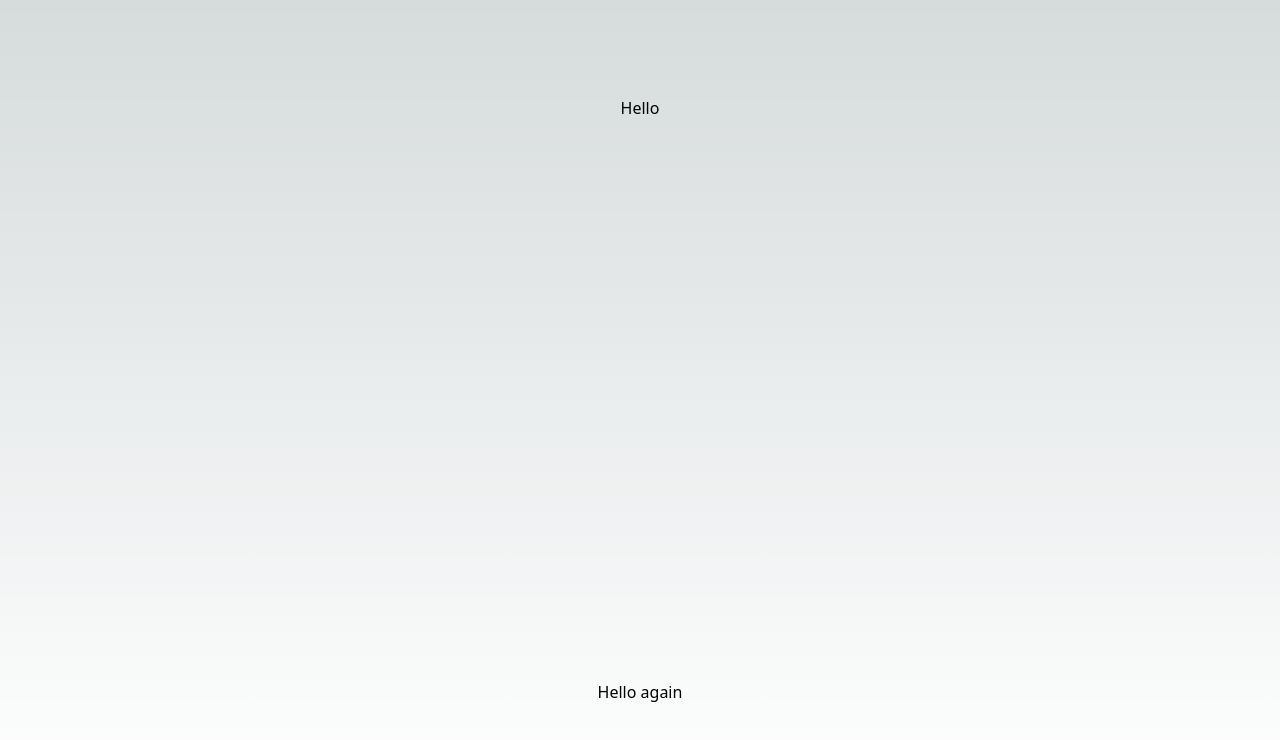
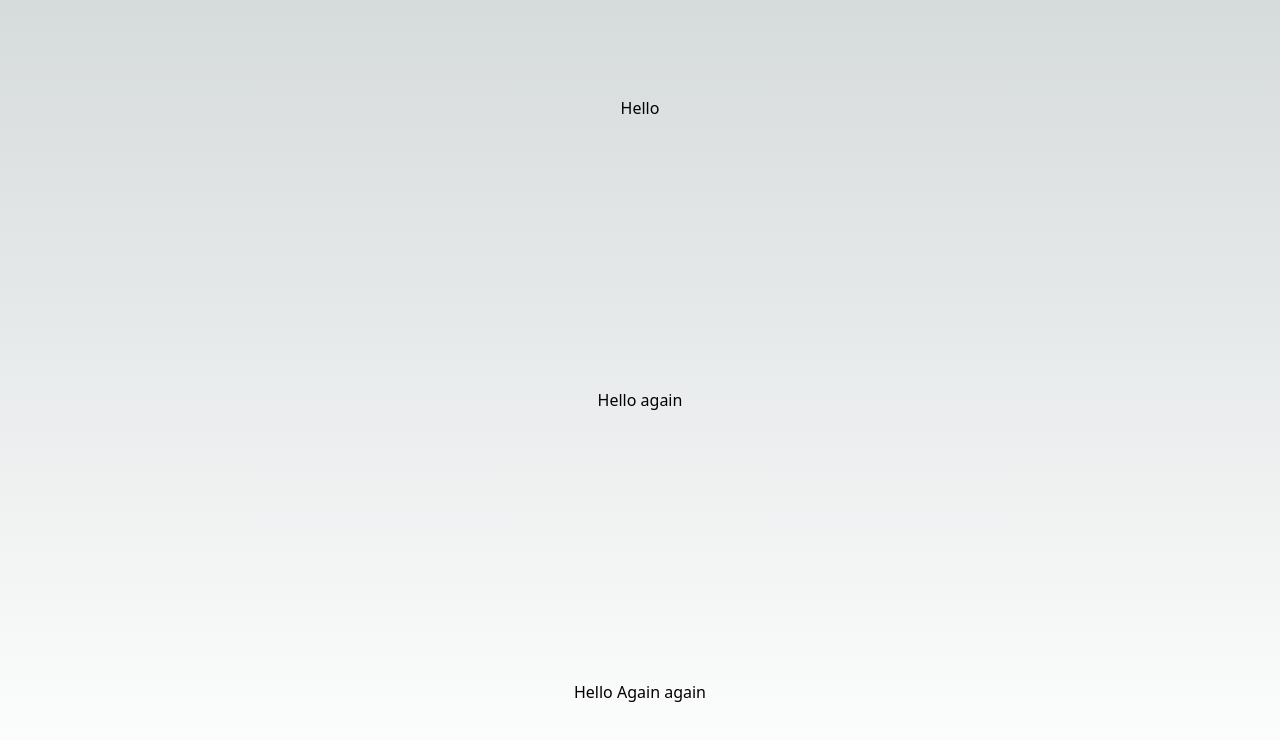
Before and after one commit to dawescc/testspace, a Next.js app: page / in a window 1280 px wide. Shown: the top 740 px of the page. Built offline with nearby package versions, Linux system fonts and the light colour scheme; what prettier-plugin-tailwindcss would draw is missing.

Commit message:
vscode commit test 1

```diff
--- a/src/pages/index.tsx
+++ b/src/pages/index.tsx
@@ -10,6 +10,7 @@ export default function Home() {
     <main className="flex min-h-screen flex-col items-center justify-between p-24">
       <h1>Hello</h1>
       <h1>Hello again</h1>
+      <h1>Hello Again again</h1>
     </main>
   )
 }
```
